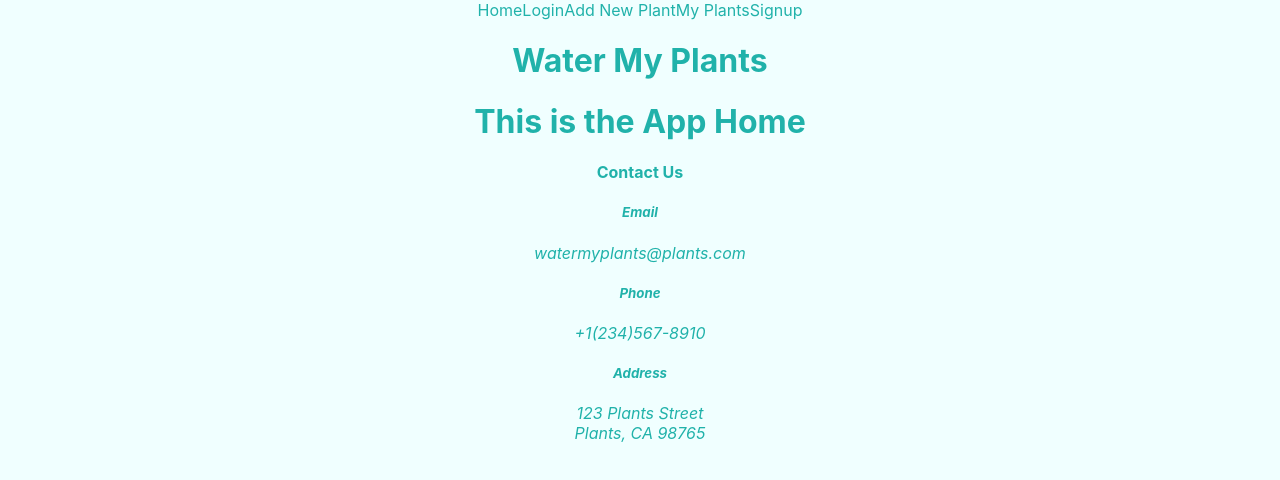
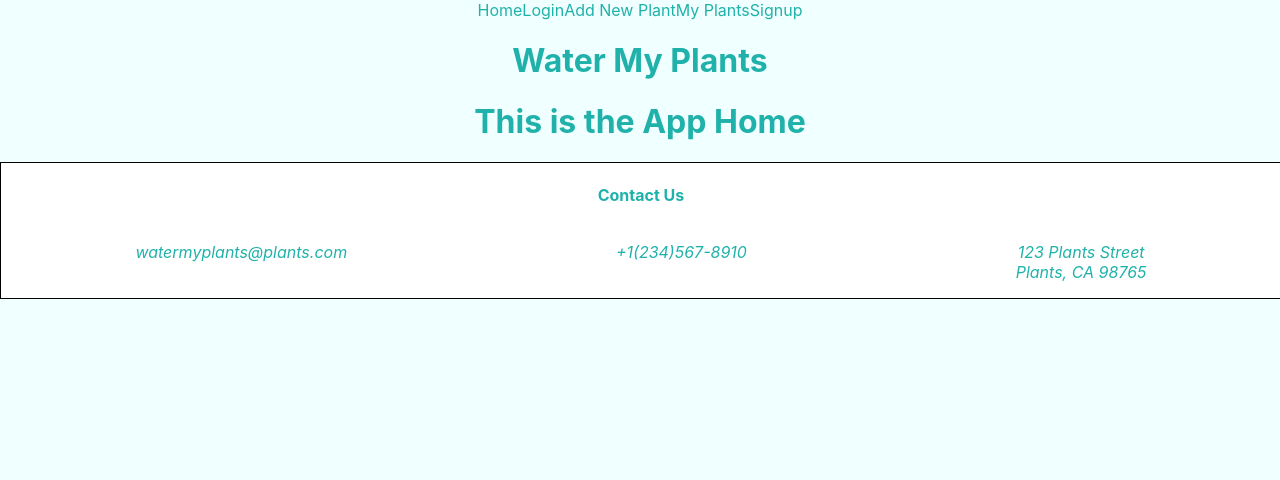
Before and after one commit to Build-Week-Ft-Water-My-Plants-5/Front-end, a React (Create React App) app: page / in a window 1280 px wide. Shown: the top 480 px of the page. Built offline with nearby package versions, Linux system fonts and the light colour scheme; no server answers.

Commit message:
added footer styling

```diff
--- a/src/components/Footer.js
+++ b/src/components/Footer.js
@@ -1,15 +1,13 @@
 import React from "react";
+import "./footer.css"
 
 export default function Footer(props) {
     return(
-        <footer className="footer-container">
+        <footer id="footer-container">
             <h4>Contact Us</h4>
             <address>
-                <h5>Email</h5>
                 <p>watermyplants@plants.com</p>
-                <h5>Phone</h5>
                 <p>+1(234)567-8910</p>
-                <h5>Address</h5>
                 <p>123 Plants Street<br></br>Plants, CA 98765</p>
             </address>
         </footer>
--- /dev/null
+++ b/src/components/footer.css
@@ -0,0 +1,13 @@
+#footer-container {
+    color:lightseagreen;
+    background-color:white;
+    border: 1px solid black;
+    width:100%;
+    display:flex;
+    flex-direction:column;
+}
+#footer-container address{
+    display:flex;
+    justify-content:space-around;
+    width:100%;
+}
```
Also changed, not shown: src/components/Plant.js (line endings or trailing spaces).
